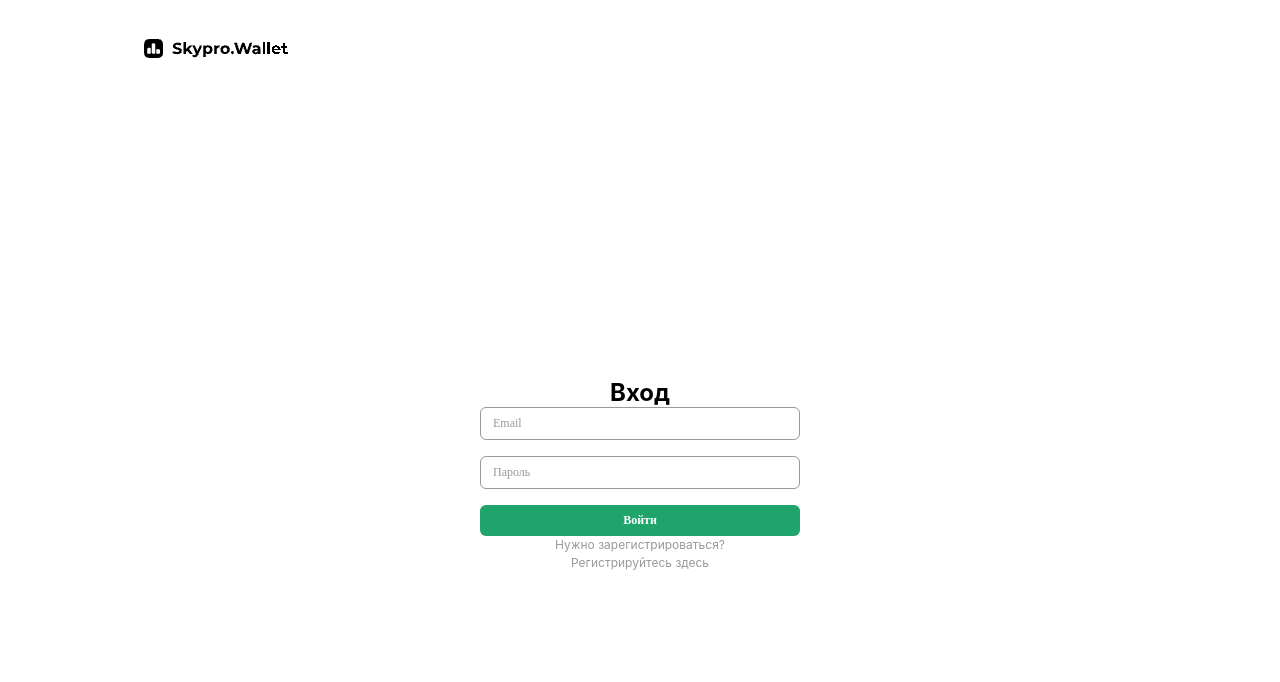
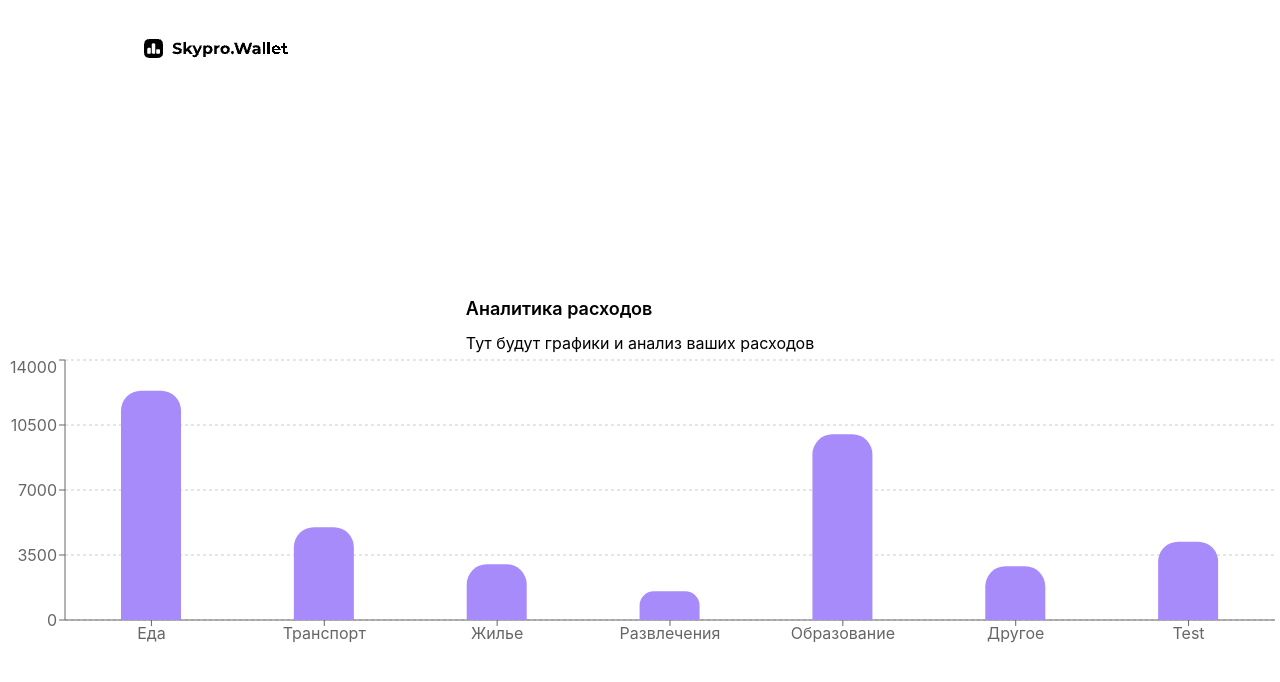
Before and after one commit to Borbos0/SkyproWallet, a React (Create React App) app: page /analytics in a window 1280 px wide. Before the commit this address led to /login. Shown: the top 682 px of the page. Built offline with nearby package versions, Linux system fonts and the light colour scheme.

Commit message:
Добавил библиотеку recharts, попробовал ее вызвать

```diff
--- a/package.json
+++ b/package.json
@@ -12,6 +12,7 @@
     "react-dom": "^19.1.0",
     "react-router-dom": "^7.6.0",
     "react-scripts": "5.0.1",
+    "recharts": "^2.15.3",
     "web-vitals": "^2.1.4"
   },
   "scripts": {
--- a/src/App.jsx
+++ b/src/App.jsx
@@ -6,7 +6,7 @@ import ExpensesPage from './pages/ExpensesPage';
 import AnalyticsPage from './pages/AnalyticsPage';
 
 function App() {
-  const isAuth = false;
+  const isAuth = true;
 
   return (
     <BrowserRouter>
--- /dev/null
+++ b/src/components/Analytics/Table.jsx
@@ -0,0 +1,25 @@
+import { BarChart, Bar, XAxis, YAxis, CartesianGrid, Tooltip, ResponsiveContainer } from 'recharts';
+
+const data = [
+    { name: 'Еда', value: 12345 },
+    { name: 'Транспорт', value: 5000 },
+    { name: 'Жилье', value: 3000 },
+    { name: 'Развлечения', value: 1550 },
+    { name: 'Образование', value: 10000 },
+    { name: 'Другое', value: 2891 },
+    { name: 'Test', value: 4214 },
+];
+
+const Table = () => (
+    <ResponsiveContainer width="100%" height={300}>
+      <BarChart data={data} barSize={60}>
+        <CartesianGrid strokeDasharray="3 3" vertical={false} />
+        <XAxis dataKey="name" />
+        <YAxis />
+        <Tooltip />
+        <Bar dataKey="value" fill="#a78bfa" radius={[20, 20, 0, 0]} />
+      </BarChart>
+    </ResponsiveContainer>
+  );
+
+export default Table;
--- a/src/pages/AnalyticsPage.jsx
+++ b/src/pages/AnalyticsPage.jsx
@@ -1,11 +1,13 @@
 import Header from '../components/Header/Header';
 import Analytics from '../components/Analytics/Analytics';
+import Table from '../components/Analytics/Table';
 
 const AnalyticsPage = () => (
   <div>
     <Header />
     <main className="flex flex-col items-center justify-center min-h-screen">
       <Analytics />
+      <Table/>
     </main>
   </div>
 );
```
